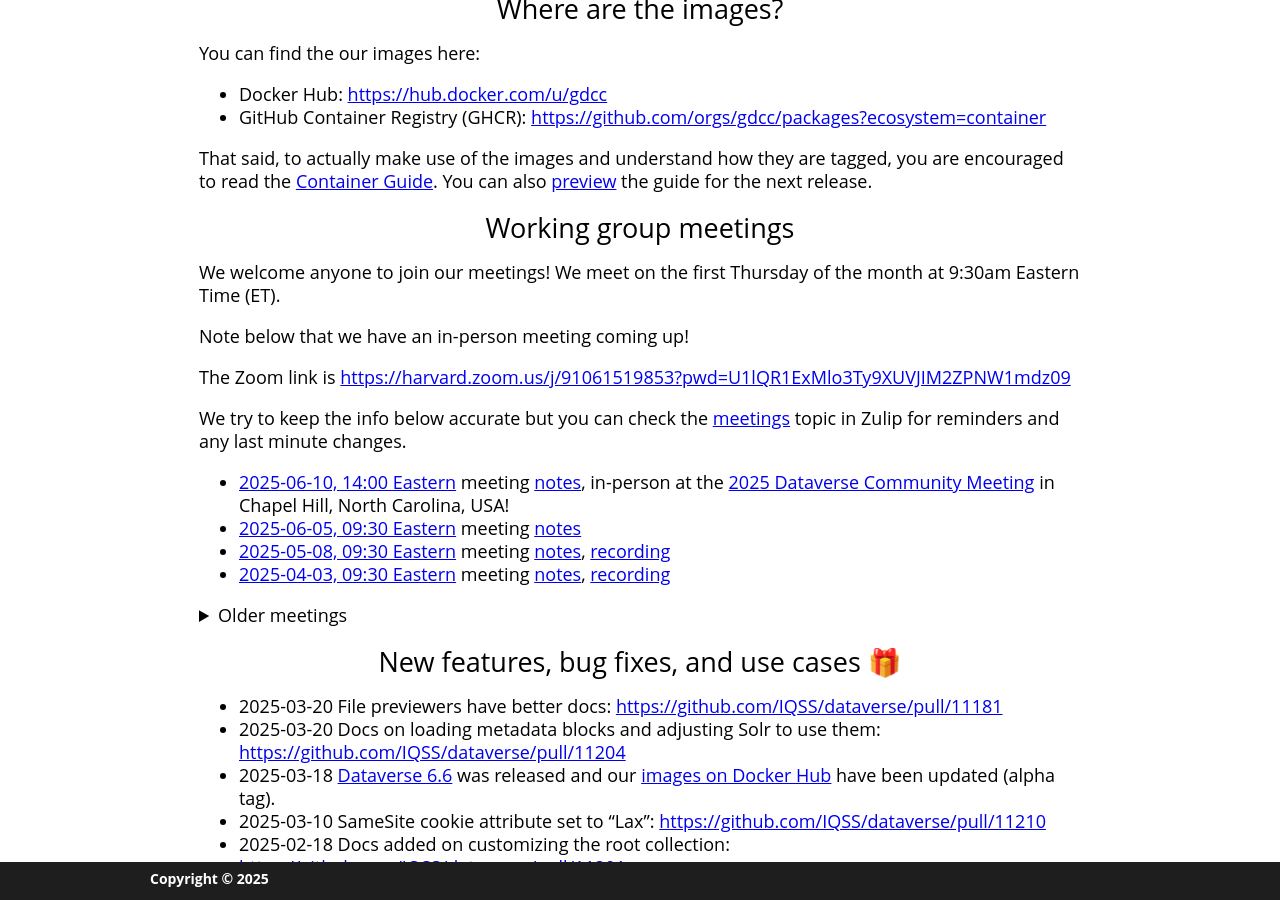
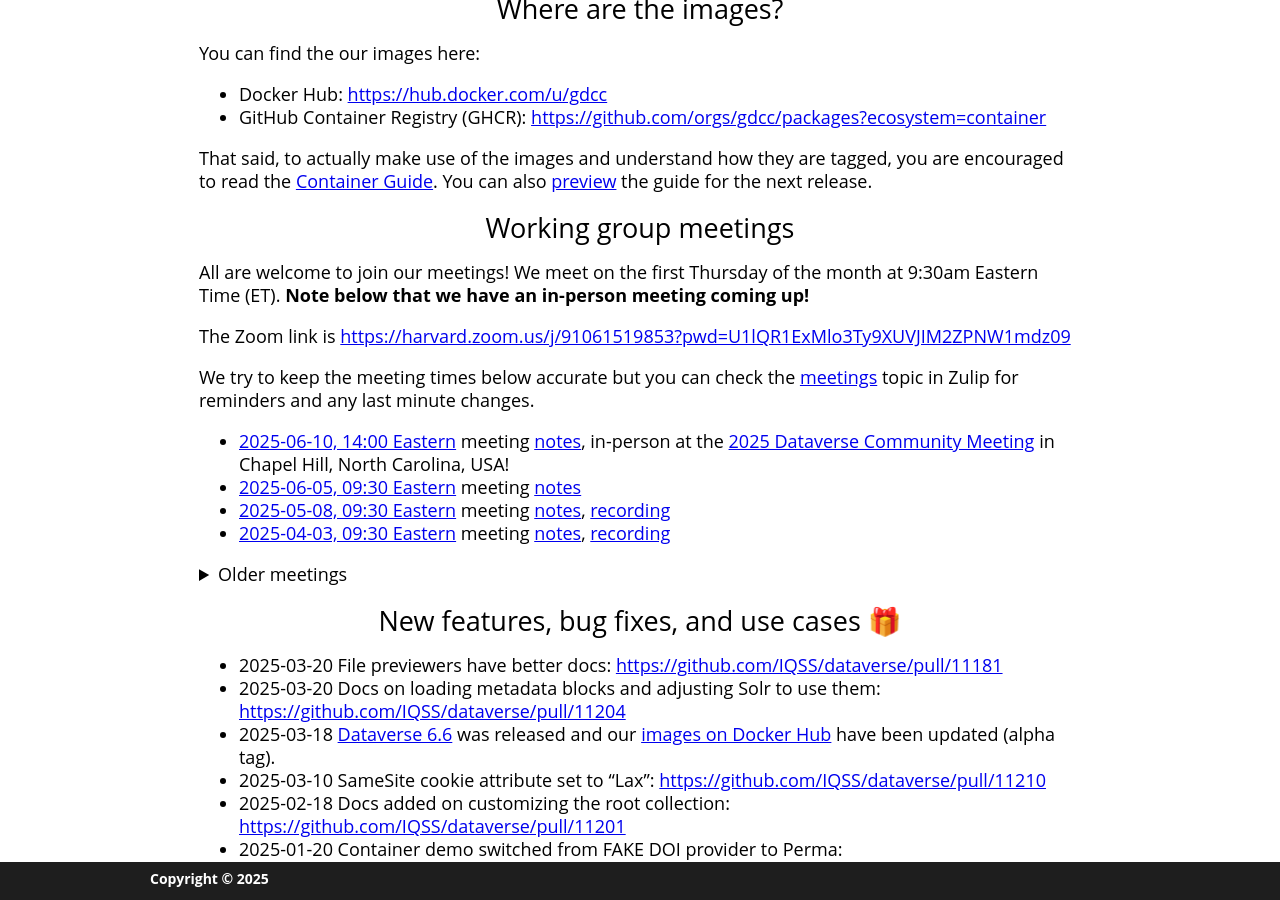
Before and after one commit to gdcc/ct.gdcc.io, a Jekyll site: the page built from index.md, in a window 1280 px wide and 900 px high, scrolled down 514 px. Built offline with Jekyll 4.4.1, drawn with Linux system fonts in a browser that asks for light colours; our own code applies the rules of GitHub Pages for plain Markdown files.

Commit message:
clean up meetings section

```diff
--- a/index.md
+++ b/index.md
@@ -20,13 +20,11 @@ That said, to actually make use of the images and understand how they are tagged
 
 ## Working group meetings
 
-We welcome anyone to join our meetings! We meet on the first Thursday of the month at 9:30am Eastern Time (ET).
-
-Note below that we have an in-person meeting coming up!
+All are welcome to join our meetings! We meet on the first Thursday of the month at 9:30am Eastern Time (ET). **Note below that we have an in-person meeting coming up!**
 
 The Zoom link is <https://harvard.zoom.us/j/91061519853?pwd=U1lQR1ExMlo3Ty9XUVJIM2ZPNW1mdz09>
 
-We try to keep the info below accurate but you can check the [meetings](https://dataverse.zulipchat.com/#narrow/channel/375812-containers/topic/meetings) topic in Zulip for reminders and any last minute changes.
+We try to keep the meeting times below accurate but you can check the [meetings](https://dataverse.zulipchat.com/#narrow/channel/375812-containers/topic/meetings) topic in Zulip for reminders and any last minute changes.
 
 - [2025-06-10, 14:00 Eastern](https://time.is/compare/1400_10_June_2025_in_Boston) meeting [notes](https://docs.google.com/document/d/1XZymsjj7EcFagjflYvv7Tn3RCGqGipe3XXOw6to4W2c/edit?usp=sharing), in-person at the [2025 Dataverse Community Meeting](https://dcm2025.hsites.harvard.edu) in Chapel Hill, North Carolina, USA!
 - [2025-06-05, 09:30 Eastern](https://time.is/compare/0930_05_June_2025_in_Boston) meeting [notes](https://docs.google.com/document/d/1eXb7gfcJ8Y-Y7WFOolQKbVTGuKStTAV3WVfXC6xVdx0/edit?usp=sharing)
```
